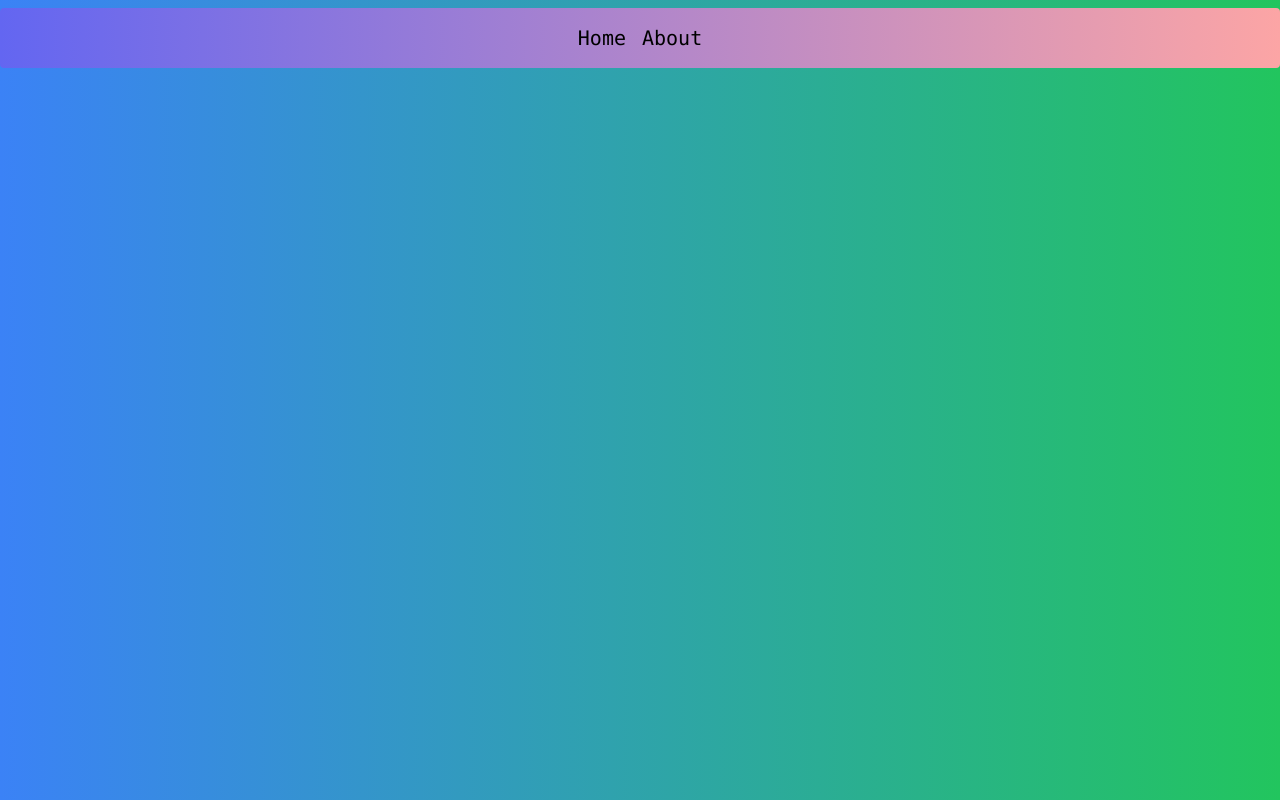
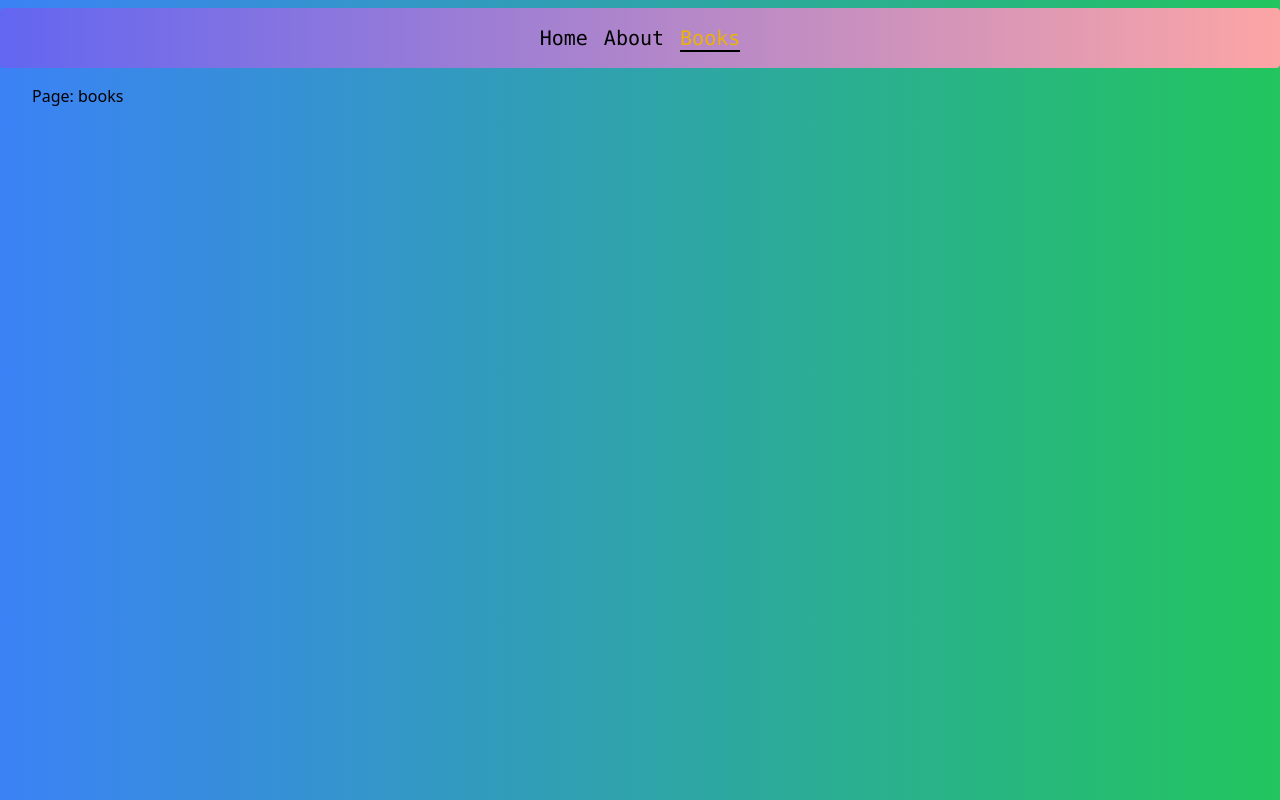
Before and after one commit to Yokosumi/sc011-nuxt-playground, a Nuxt app: page /books in a window 1280 px wide. Before the commit this address had no page. Built offline with nearby package versions, Linux system fonts and the light colour scheme.

Commit message:
Add Books link to navbar

```diff
--- a/components/navbar.vue
+++ b/components/navbar.vue
@@ -12,6 +12,9 @@ import CustomLink from '@/components/CustomLink.vue';
     <li>
       <CustomLink to="/about">About</CustomLink>
     </li>
+    <li>
+      <CustomLink to="/books">Books</CustomLink>
+    </li>
   </ul>
 </template>
 
--- /dev/null
+++ b/pages/books.vue
@@ -0,0 +1,9 @@
+<script lang="ts" setup></script>
+
+<template>
+  <div>
+    Page: books
+  </div>
+</template>
+
+<style scoped></style>
```
